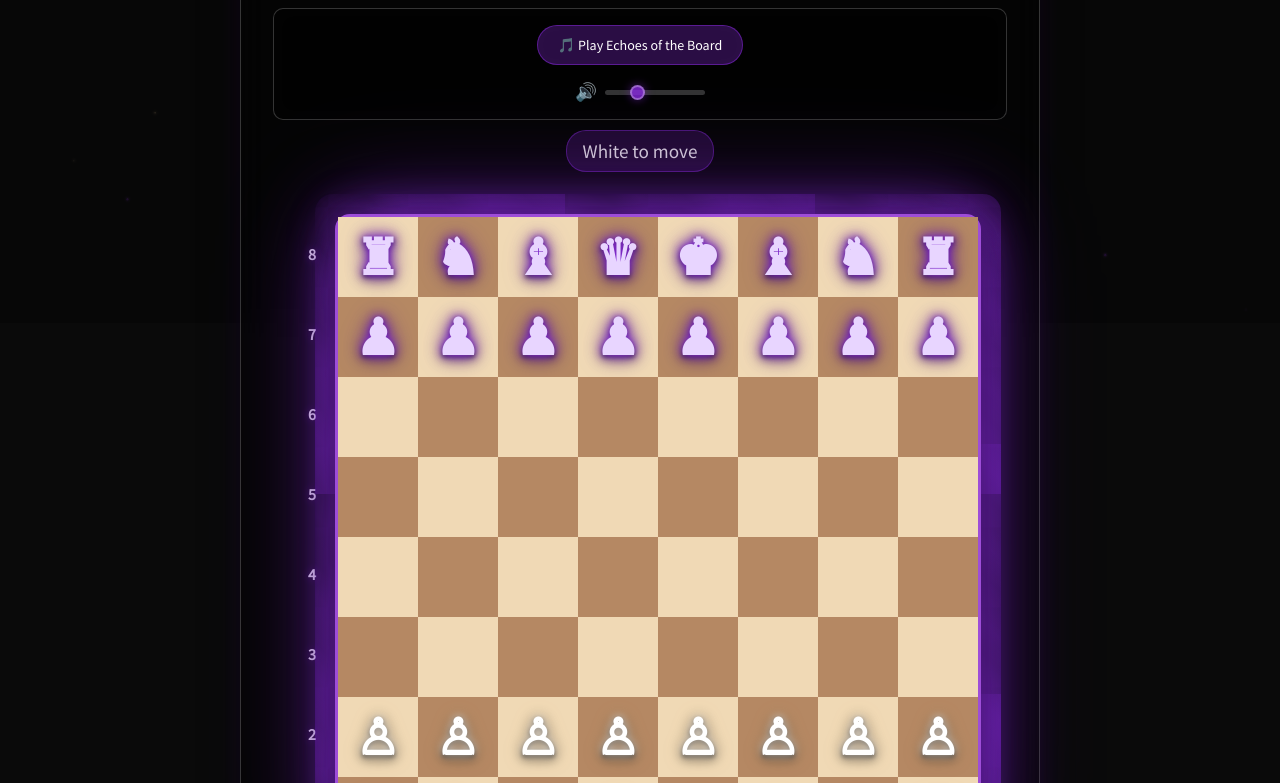
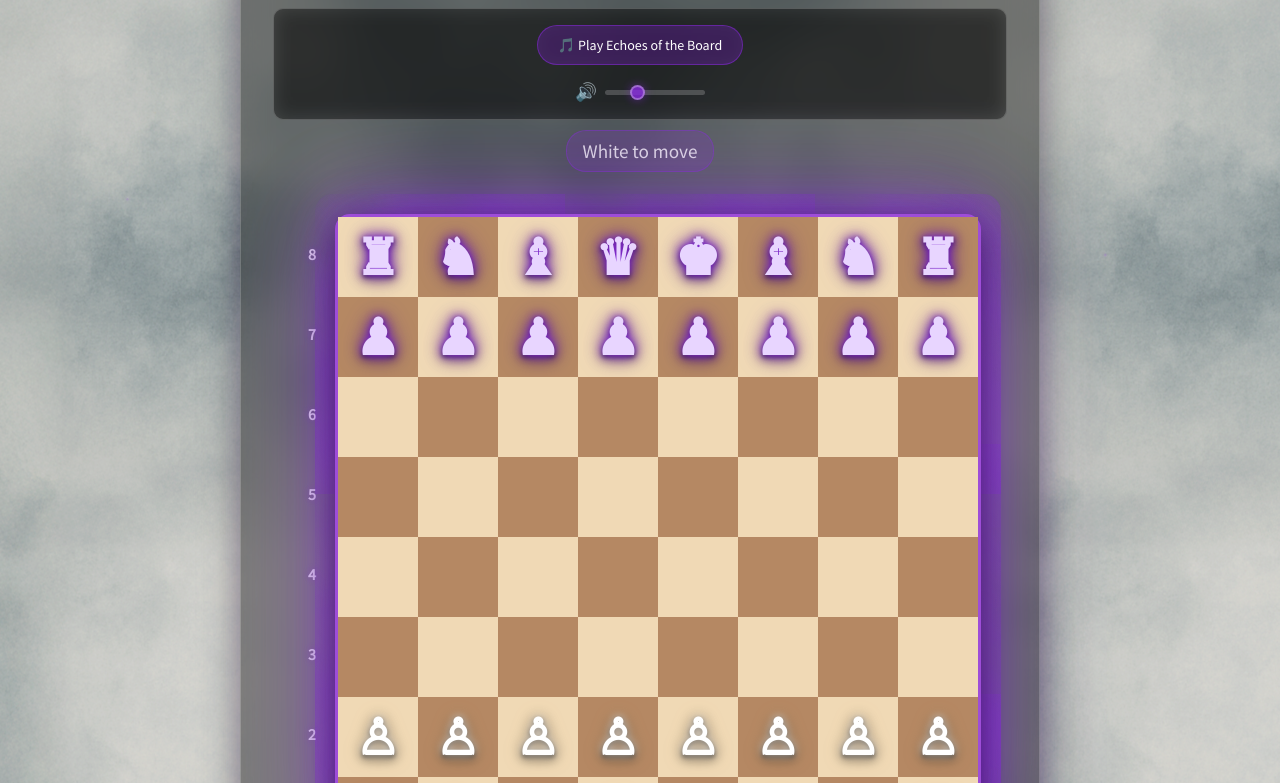
Before and after one commit to WatcherAtTheThreshold/Chess, a plain HTML site: page chess.html in a window 1280 px wide. Shown: the part 477-1260 px from the top of the page. Drawn offline with nearby package versions, Linux system fonts and the light colour scheme.

Commit message:
Update chess.css

```diff
--- a/css/chess.css
+++ b/css/chess.css
@@ -23,7 +23,7 @@ body {
 }
 
 .mist-overlay {
-    background: url('images/mist-overlay.png') repeat;
+    background: url('../assets/images/mist-overlay.png') repeat;
     opacity: 0.9;
     position: fixed;
     width: 100%;
```
